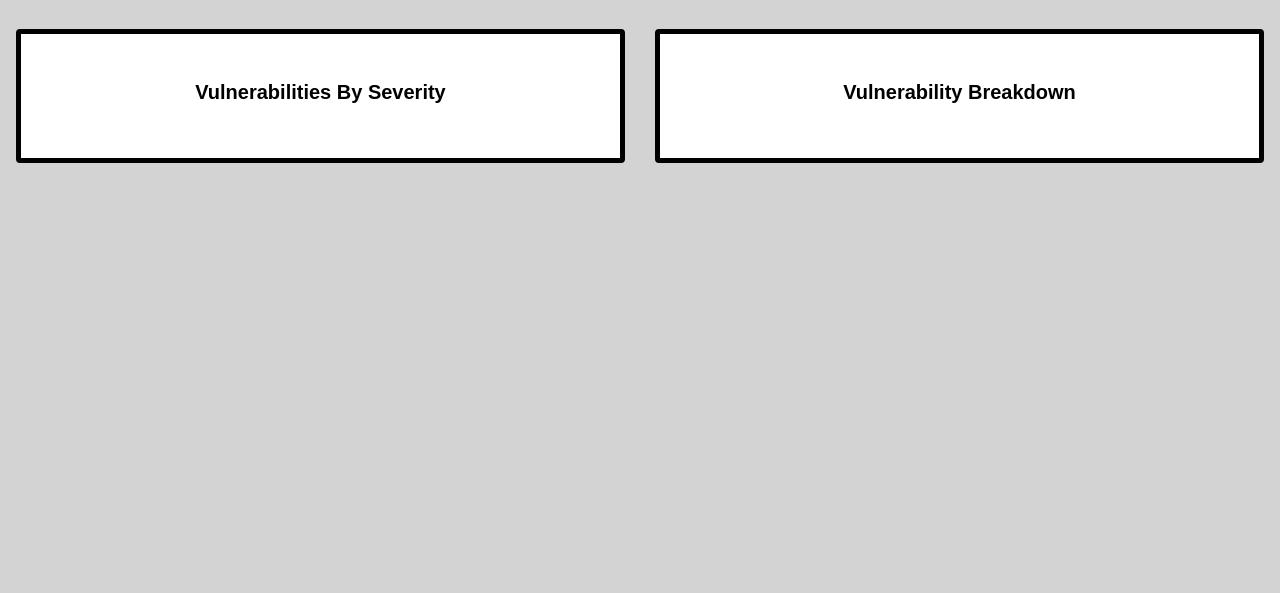
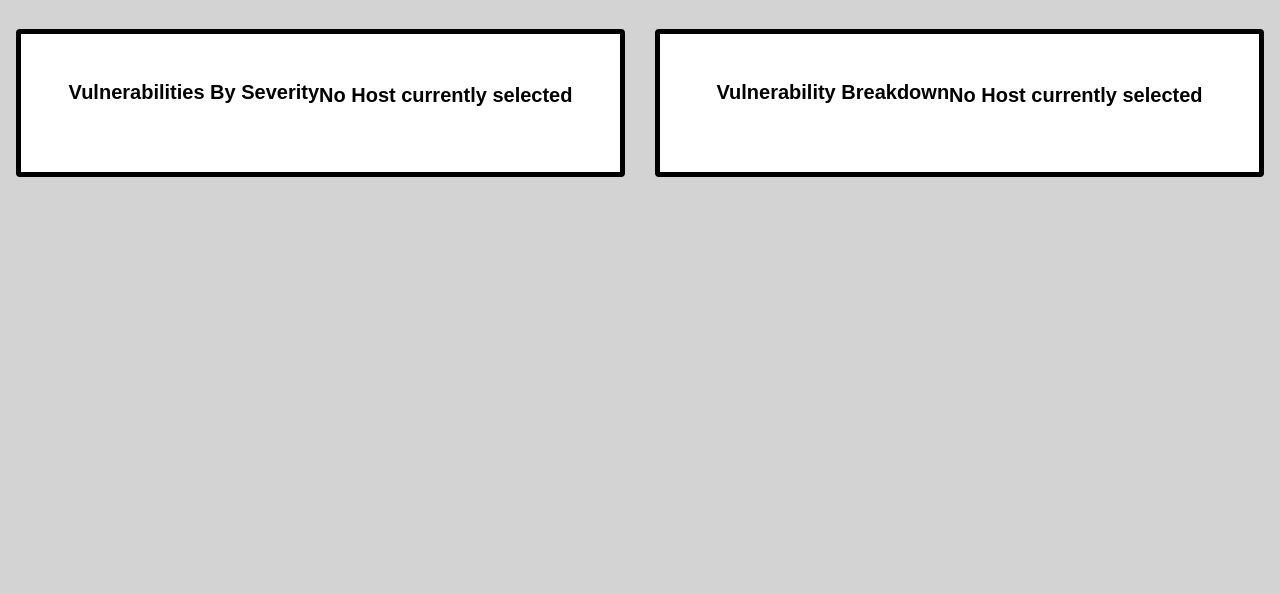
Before and after one commit to SomewhatCyncial/Team-Epsilion, a website: page html/EnumerationMachine - Host Data.html in a window 1280 px wide. Shown: the part 207-800 px from the top of the page. Drawn offline with nearby package versions, Linux system fonts and the light colour scheme; files that its build step writes are made by us from their sources; no server answers; files whose address does not match are found by name.

Commit message:
Attempting to display get request data in Vulnerabilty Summary

```diff
--- a/html/EnumerationMachine - Host Data.html
+++ b/html/EnumerationMachine - Host Data.html
@@ -15,7 +15,6 @@
     <div class="container-fluid title-box">
         <div class="row">
             <div class="col-lg-1 col-md-1 col-sm-1 col-xs-1">
-                <img src="images/EPSILON.jpg" alt="EPSILON" class="rounded float-left">
             </div>
             <div class="col-lg-6 col-md-6 col-sm-6 col-xs-11">
                     <h2>EPSILON ENUMERATION</h1>
@@ -60,7 +59,7 @@
             <div class="container-fluid standard-box rounded">
                 <div class="row p-3 justify-content-center">
                     <h3>Vulnerabilities By Severity</h3>
-                    <p id="vulnSeverity"></p>
+                    <p id="vulnSeverity" class="text-center">No Host currently selected</p>
                 </div>
             </div>
         </div>
@@ -68,7 +67,7 @@
             <div class="container-fluid standard-box rounded">
                 <div class="row p-3 justify-content-center">
                     <h3>Vulnerability Breakdown</h3>
-                    <p id="vulnBreakdown"></p>
+                    <p id="vulnBreakdown" class="text-center">No Host currently selected</p>
                 </div>
             </div>
         </div>
--- a/public/css/main.css
+++ b/public/css/main.css
@@ -25,6 +25,14 @@ h4{
     font-weight: bold;
     color:black;
     text-align:center;
+}
+
+p{
+    font-family: sans-serif;
+    font-weight: bold;
+    color:black;
+    font-size: 20px;
+    font-weight: bold;
 }
 
 button{
--- a/src/hostData.js
+++ b/src/hostData.js
@@ -46,5 +46,5 @@ document.getElementById('selectHost').addEventListener('change', () => {
 
     let vulnSeverity = document.getElementById("vulnSeverity");
 
-    console.log(hostData);
+    vulnSeverity.innerText = hostData;
 });
```
